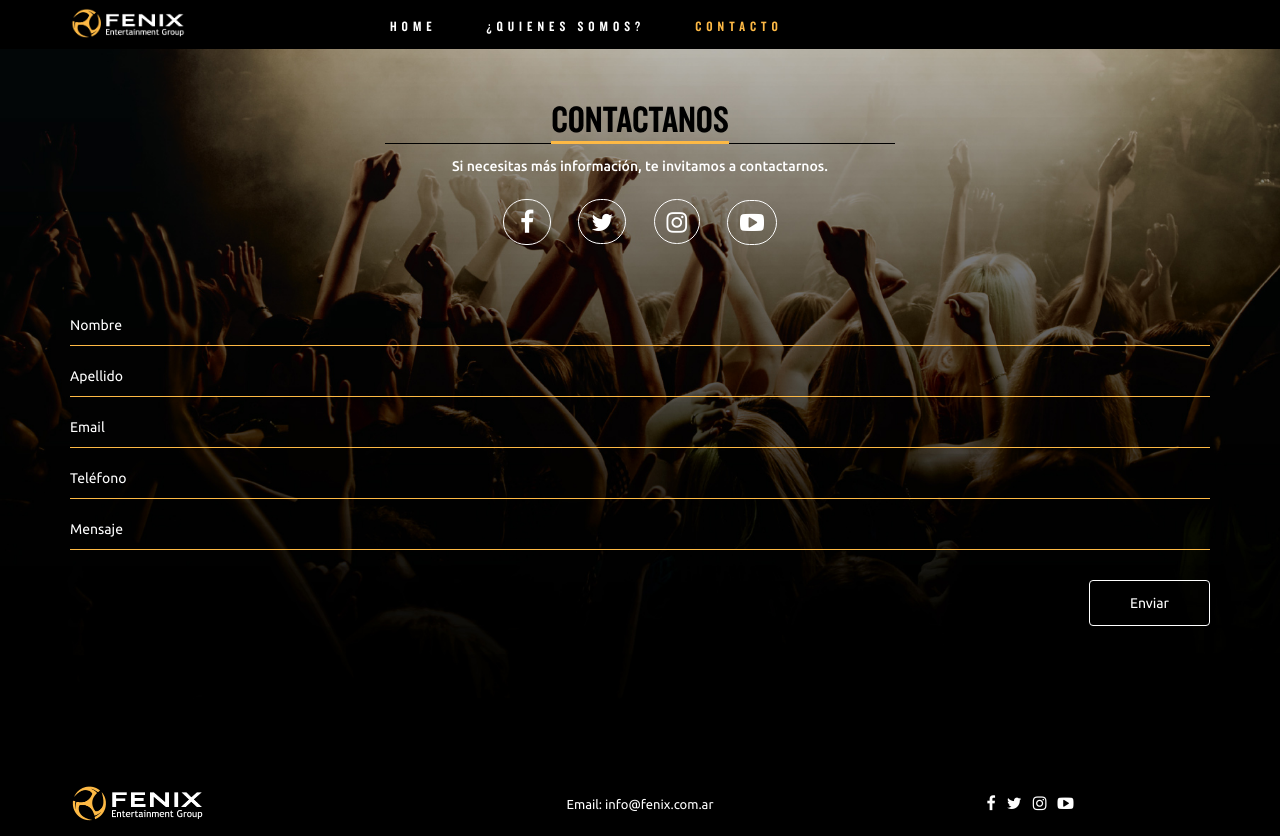
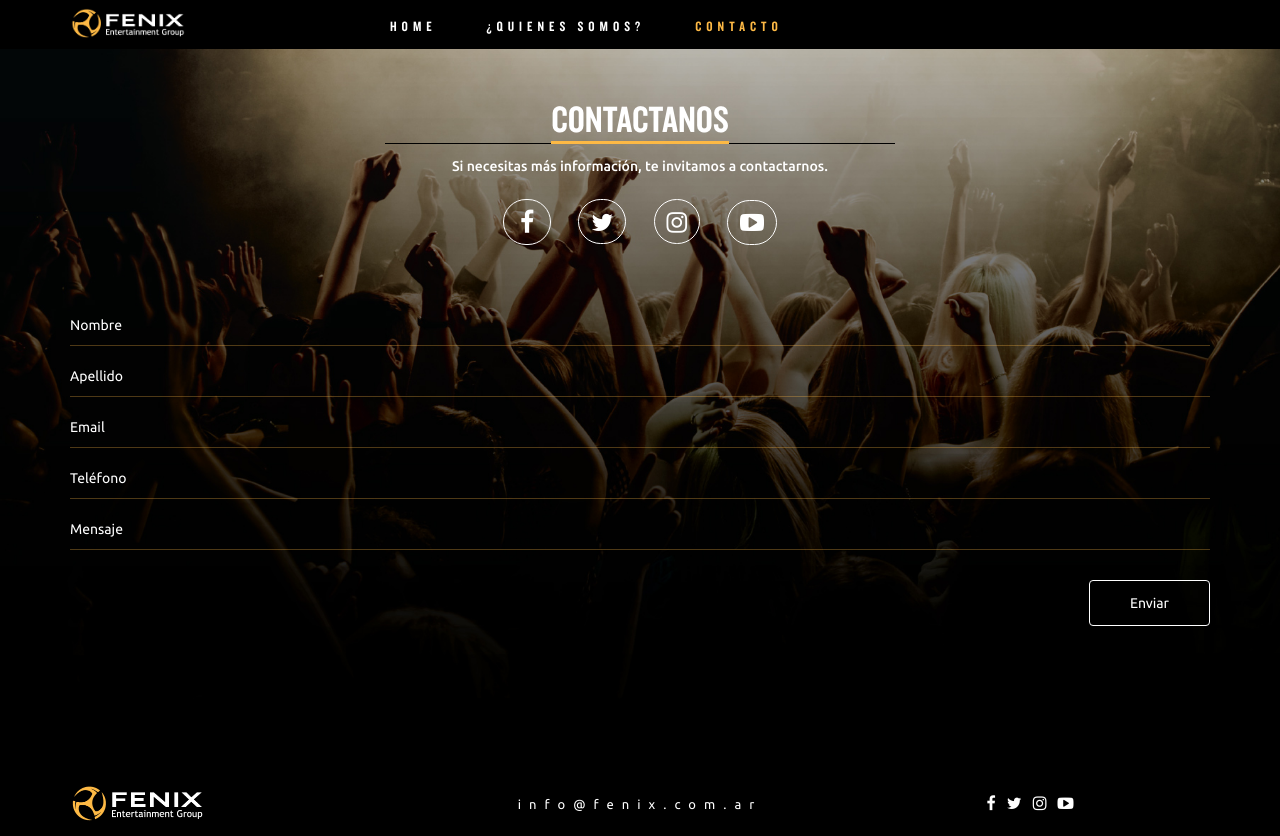
Before and after one commit to rodrigo1990/Fenix, a PHP site: page /fenixAvanzado/contacto.php in a window 1280 px wide. Run offline with PHP 8.4, Linux system fonts and the light colour scheme; some libraries are stand-ins or nearby versions.

Commit message:
detalles esteticos
detalles esteticos

```diff
--- a/contacto.php
+++ b/contacto.php
@@ -27,12 +27,12 @@ include('includes/header.php');  ?>
           <b>Email:</b> recepcion@fenix.com.ar
         </div>-->
         <div class="col-sm-12">
-          <form action="mail-landing.php" method="POST">
-            <input type="text" name="nombre" placeholder="Nombre" class="input_contacto" />
-            <input type="text" name="apellido" placeholder="Apellido" class="input_contacto" />
-            <input type="email" name="email" placeholder="Email" class="input_contacto" />
-            <input type="text" name="telefono" placeholder="Teléfono" class="input_contacto" />
-            <input type="text" name="mensaje" placeholder="Mensaje" class="input_contacto" />
+          <form action="mail-landing.php" method="POST" autocomplete="off">
+            <input type="text" name="nombre" placeholder="Nombre" class="input_contacto" autocomplete="off" />
+            <input type="text" name="apellido" placeholder="Apellido" class="input_contacto" autocomplete="off" />
+            <input type="email" name="email" placeholder="Email" class="input_contacto" autocomplete="off" />
+            <input type="text" name="telefono" placeholder="Teléfono" class="input_contacto" autocomplete="off" />
+            <input type="text" name="mensaje" placeholder="Mensaje" class="input_contacto" autocomplete="off" />
             <input type="submit" name="submit" value="Enviar" id="btn_enviar_contacto" />
           </form>
         </div>
--- a/css/styles.css
+++ b/css/styles.css
@@ -130,6 +130,11 @@ footer a
 {
 	color: #ffffff;
 }
+
+footer .mail{
+  letter-spacing: 8px;
+}
+
 footer i:hover, footer a:hover
 {
 	color: #cccccc;
@@ -704,6 +709,7 @@ i.slider-home:hover{
 #cabecera_contacto h1 span
 {
   border-color: #fdb945;
+      color: white;
 }
 
 #cabecera_contacto h2
@@ -724,13 +730,24 @@ i.slider-home:hover{
 {
   background: transparent;
   border: 0px;
-  border-bottom: 1px solid #fdb945;
+  border-bottom: 1px solid;
+  border-bottom-color: rgba(253,185,69,0.3);
   padding: 10px 0px;
   width: 100%;
   margin-bottom: 10px;
   font-size: 14px;
   color: #ffffff;
+  transition:border-bottom-color 0.5s;
 }
+
+.input_contacto:hover{
+  border-bottom: 1px solid rgba(253,185,69,1);
+}
+
+.input_contacto:focus{
+  outline:none;
+}
+
 
 ::-webkit-input-placeholder { /* WebKit, Blink, Edge */
     color:    #ffffff;
--- a/includes/footer.php
+++ b/includes/footer.php
@@ -11,7 +11,7 @@
         <img src="imagenes/logo.png" alt="" />
       </div>
       <div class="col-sm-4 text-right padding_footer text_center_mobile text-center">
-        Email: <a href="mailto:info@fenix.com.ar">info@fenix.com.ar</a>
+        <a class="mail" href="mailto:info@fenix.com.ar">info@fenix.com.ar</a>
       </div>
       <div class="col-sm-4 text-center padding_footer">
         <a href="https://www.facebook.com/fenixargentina/" target="_blank"><i class="fa fa-facebook" aria-hidden="true"></i></a>
```
